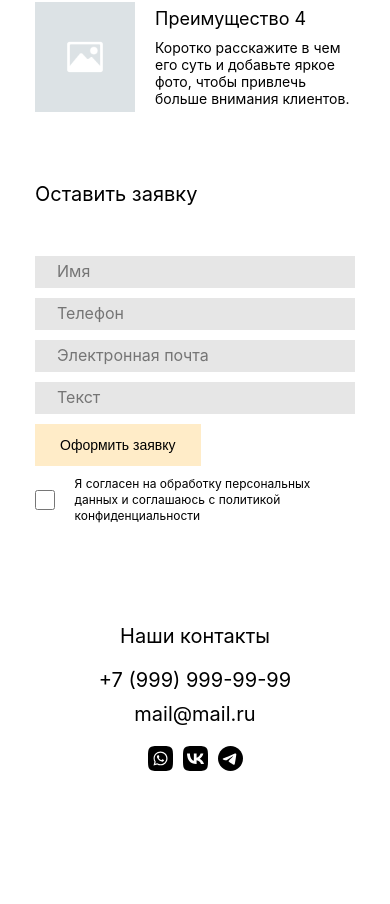
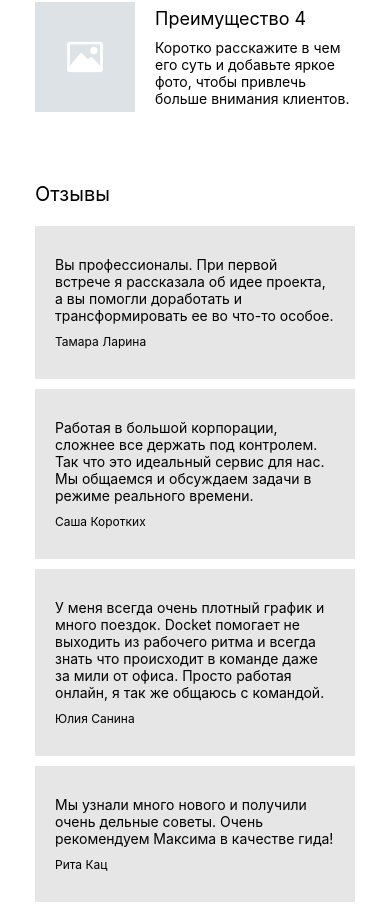
Before and after one commit to BulatGim/templates, a React (Create React App) app: page /template2 in a window 390 px wide. Shown: the part 1500-2404 px from the top of the page. Before the commit the page ends 2275 px from the top, so only its background shows below. Built offline with nearby package versions, Linux system fonts and the light colour scheme.

Commit message:
reviews added and footer media changed

```diff
--- a/src/templates/template2/organisms/sectionFooter/sectionFooter.scss
+++ b/src/templates/template2/organisms/sectionFooter/sectionFooter.scss
@@ -1,6 +1,6 @@
 .template2Footer{
   display: flex;
-  max-width: 1340px;
+  max-width: 1440px;
   margin: 100px auto 0 auto;
   justify-content: space-between;
   &__logo{
@@ -28,23 +28,23 @@
       }
     }
   }
+  @media (min-width: 1440px) and (max-width: 1560px){
+    max-width: 1340px;
+  }
   @media (min-width: 1280px) and (max-width: 1439px){
     max-width: 1180px;
-    margin: 100px 20px 0 20px;
     &__logo{
       max-width: 670px;
     }
   }
   @media (min-width: 1024px) and (max-width: 1279px){
     max-width: 940px;
-    margin: 100px auto 0 auto;
     &__logo{
       max-width: 460px;
     }
   }
   @media (min-width: 768px) and (max-width: 1023px){
     max-width: 720px;
-    margin: 100px auto 0 auto;
     &__logo{
       max-width: 365px;
     }
@@ -59,7 +59,7 @@
   }
   @media (min-width: 560px) and (max-width: 767px){
     max-width: 525px;
-    margin: 100px auto 0 auto;
+    margin: 50px auto 0 auto;
     &__logo{
       max-width: 300px;
     }
@@ -76,7 +76,7 @@
     display: block;
     text-align: center;
     max-width: 320px;
-    margin: 100px auto 0 auto;
+    margin: 50px auto 0 auto;
     &__logo{
       display: none;
     }
--- a/src/templates/template2/organisms/sectionForm/sectionForm.scss
+++ b/src/templates/template2/organisms/sectionForm/sectionForm.scss
@@ -1,5 +1,5 @@
 .template2Form{
-  max-width: 1340px;
+  max-width: 1440px;
   margin: 100px auto 0 auto;
   &__title{
 
@@ -54,6 +54,9 @@
 
     }
   }
+  @media (min-width: 1440px) and (max-width: 1560px) {
+    max-width: 1340px;
+  }
   @media (min-width: 1280px) and (max-width: 1439px){
     max-width: 1180px;
     &__container {
@@ -85,6 +88,7 @@
   @media (min-width: 768px) and (max-width: 1023px){
     max-width: 720px;
     &__container {
+      margin-top: 30px;
       .formBlock {
         &__item {
           width: 310px;
@@ -100,6 +104,7 @@
     max-width: 525px;
     margin-top: 50px;
     &__container {
+      margin-top: 20px;
       .formBlock {
         &__item {
           height: 32px;
@@ -117,6 +122,7 @@
     max-width: 320px;
     margin-top: 50px;
     &__container {
+      margin-top: 20px;
       .formBlock {
         &__item {
           height: 32px;
--- /dev/null
+++ b/src/templates/template2/organisms/sectionReviews/atoms/review/review.js
@@ -0,0 +1,10 @@
+import"./review.scss"
+
+export default function Review(props) {
+    return(
+        <div className="reviewTemplate2">
+            <h4 className="reviewTemplate2__text">{props.review.text}</h4>
+            <p className="reviewTemplate2__user">{props.review.user}</p>
+        </div>
+    )
+}
--- /dev/null
+++ b/src/templates/template2/organisms/sectionReviews/sectionReviews.js
@@ -0,0 +1,48 @@
+import Review from "./atoms/review/review";
+import "./sectionReviews.scss"
+
+
+export default function SectionReviews() {
+    const reviews = [
+        {
+            id: 1,
+            text: "Вы профессионалы. При первой встрече я рассказала об идее проекта, а вы помогли доработать и трансформировать ее во что-то особое.",
+            user: "Тамара Ларина"
+        },{
+            id: 2,
+            text: "Работая в большой корпорации, сложнее все держать под контролем. Так что это идеальный сервис для нас. Мы общаемся и обсуждаем задачи в режиме реального времени.",
+            user: "Саша Коротких"
+        },{
+            id: 3,
+            text: "У меня всегда очень плотный график и много поездок. Docket помогает не выходить из рабочего ритма и всегда знать что происходит в команде даже за мили от офиса. Просто работая онлайн, я так же общаюсь с командой.",
+            user: "Юлия Санина"
+        },{
+            id: 4,
+            text: "Мы узнали много нового и получили очень дельные советы. Очень рекомендуем Максима в качестве гида!",
+            user: "Рита Кац"
+        },
+    ]
+    return(
+        <section className="template2Reviews">
+            <h2 className="template2Reviews__title">Отзывы</h2>
+            <div className="template2Reviews__container">
+                <div className="template2Reviews__leftBlock">
+                    {reviews.slice(0,2).map(item=>
+                        <div className="reviewTemplate2">
+                            <h4 className="reviewTemplate2__text">{item.text}</h4>
+                            <p className="reviewTemplate2__user">{item.user}</p>
+                        </div>
+                    )}
+                </div>
+                <div className="template2Reviews__rightBlock">
+                    {reviews.slice(2,4).map(item=>
+                        <div className="reviewTemplate2">
+                            <h4 className="reviewTemplate2__text">{item.text}</h4>
+                            <p className="reviewTemplate2__user">{item.user}</p>
+                        </div>
+                    )}
+                </div>
+            </div>
+        </section>
+    )
+}
--- /dev/null
+++ b/src/templates/template2/organisms/sectionReviews/sectionReviews.scss
@@ -0,0 +1,120 @@
+.template2Reviews{
+  max-width: 1440px;
+  margin: 100px auto 0 auto;
+  &__title{
+
+  }
+  &__container{
+    margin-top: 50px;
+    display: flex;
+    .reviewTemplate2{
+      margin-top: 30px;
+      padding: 50px 30px;
+      background-color: #E6E6E6;
+      &:nth-child(4){
+        align-self: end;
+      }
+      &__text{
+
+      }
+      &__user{
+        margin-top: 30px;
+      }
+    }
+  }
+  &__leftBlock{
+    width: 50%;
+
+  }
+  &__rightBlock{
+    width: 50%;
+    margin-left: 30px;
+  }
+  @media (min-width: 1440px) and (max-width: 1560px) {
+    max-width: 1340px;
+  }
+  @media (min-width: 1280px) and (max-width: 1439px) {
+    max-width: 1180px;
+  }
+  @media (min-width: 1024px) and (max-width: 1279px) {
+    max-width: 940px;
+  }
+  @media (min-width: 768px) and (max-width: 1023px) {
+    max-width: 720px;
+    &__container{
+      display: block;
+      margin-top: 20px;
+      .reviewTemplate2{
+        max-width: 660px;
+        margin: 10px auto 0 0;
+
+        padding: 30px 20px;
+        &__user{
+          margin-top: 10px;
+        }
+        &:nth-child(2n){
+          margin: 10px 0 0 auto;
+        }
+      }
+    }
+    &__leftBlock{
+      width: 100%;
+
+    }
+    &__rightBlock {
+      width: 100%;
+      margin-left: 0;
+    }
+  }
+  @media (min-width: 560px) and (max-width: 767px) {
+    max-width: 525px;
+    margin-top: 50px;
+    &__container{
+      display: block;
+      margin-top: 20px;
+      .reviewTemplate2{
+        max-width: 460px;
+        margin: 10px auto 0 0;
+
+        padding: 30px 20px;
+        &__user{
+          margin-top: 10px;
+        }
+        &:nth-child(2n){
+          margin: 10px 0 0 auto;
+        }
+      }
+    }
+    &__leftBlock{
+      width: 100%;
+
+    }
+    &__rightBlock {
+      width: 100%;
+      margin-left: 0;
+    }
+  }
+  @media (min-width: 320px) and (max-width: 559px) {
+    margin-top: 50px;
+    max-width: 320px;
+    &__container{
+      display: block;
+      margin-top: 20px;
+      .reviewTemplate2{
+        margin-top: 10px;
+        padding: 30px 20px;
+        &__user{
+          margin-top: 10px;
+        }
+      }
+    }
+    &__leftBlock{
+      width: 100%;
+
+    }
+    &__rightBlock {
+      width: 100%;
+      margin-left: 0;
+    }
+  }
+}
--- a/src/templates/template2/template2.js
+++ b/src/templates/template2/template2.js
@@ -3,6 +3,7 @@ import SectionAdvantages from './organisms/sectionAdvantages/sectionAdvantages';
 import SectionHeader from './organisms/sectionHeader/sectionHeader';
 import SectionInfo from './organisms/sectionInfo/sectionInfo';
 import SectionFooter from "./organisms/sectionFooter/sectionFooter";
+import SectionReviews from "./organisms/sectionReviews/sectionReviews";
 import './template2.scss';
 import SectionForm from "./organisms/sectionForm/sectionForm";
 
@@ -13,6 +14,7 @@ export default function Template2(){
             <SectionInfo/>
             <SectionAboutCompany/>
             <SectionAdvantages/>
+            <SectionReviews />
             <SectionForm />
             <SectionFooter />
         </div>
```
Also changed, not shown: src/templates/template2/organisms/sectionReviews/atoms/review/review.scss (added).
